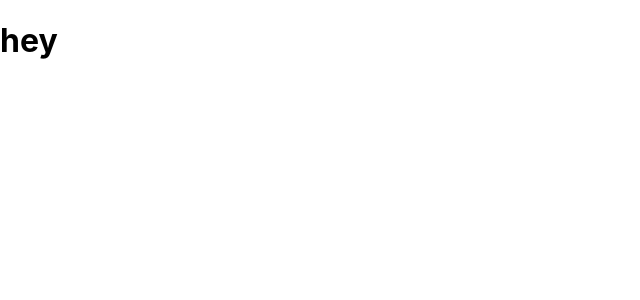
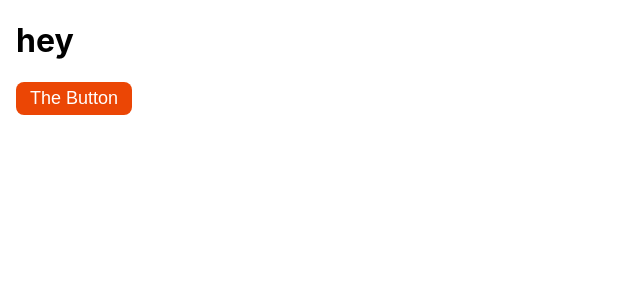
Before and after one commit to brandonmitchell217/storybook-mine1, a React (Create React App) app: page / in a window 1280 px wide. Shown: the top 300 px of the page, without its empty margins (0-640 px from the left). Built offline with nearby package versions, Linux system fonts and the light colour scheme.

Commit message:
Got the button working. Still no actions or using emotion

```diff
--- a/src/App.tsx
+++ b/src/App.tsx
@@ -1,9 +1,11 @@
 import React from "react";
+import { Button } from "./components/Button/Button";
 
 function App() {
   return (
     <div className="App">
       <h1>hey</h1>
+      <Button text="The Button" primary size="large" />
     </div>
   );
 }
--- a/src/components/Button/Button.tsx
+++ b/src/components/Button/Button.tsx
@@ -25,13 +25,15 @@ export const Button = ({
     color: "#fff",
     border: "none",
     borderRadius: "8px",
+    cursor: "pointer",
   };
   const secondaryBtn = {
     backgroundColor: "#3EF0D2",
     padding: "6px 14px",
-    color: "#fff",
+    color: "#000",
     border: "none",
     borderRadius: "8px",
+    cursor: "pointer",
   };
 
   const mode = primary ? primaryBtn : secondaryBtn;
--- a/src/index.css
+++ b/src/index.css
@@ -1,13 +1,14 @@
 body {
   margin: 0;
-  font-family: -apple-system, BlinkMacSystemFont, 'Segoe UI', 'Roboto', 'Oxygen',
-    'Ubuntu', 'Cantarell', 'Fira Sans', 'Droid Sans', 'Helvetica Neue',
+  font-family: -apple-system, BlinkMacSystemFont, "Segoe UI", "Roboto", "Oxygen",
+    "Ubuntu", "Cantarell", "Fira Sans", "Droid Sans", "Helvetica Neue",
     sans-serif;
   -webkit-font-smoothing: antialiased;
   -moz-osx-font-smoothing: grayscale;
+  padding: 0 1rem;
 }
 
 code {
-  font-family: source-code-pro, Menlo, Monaco, Consolas, 'Courier New',
+  font-family: source-code-pro, Menlo, Monaco, Consolas, "Courier New",
     monospace;
 }
```
Also changed, not shown: 1 other file (tests, documents, lock files or other folders).
